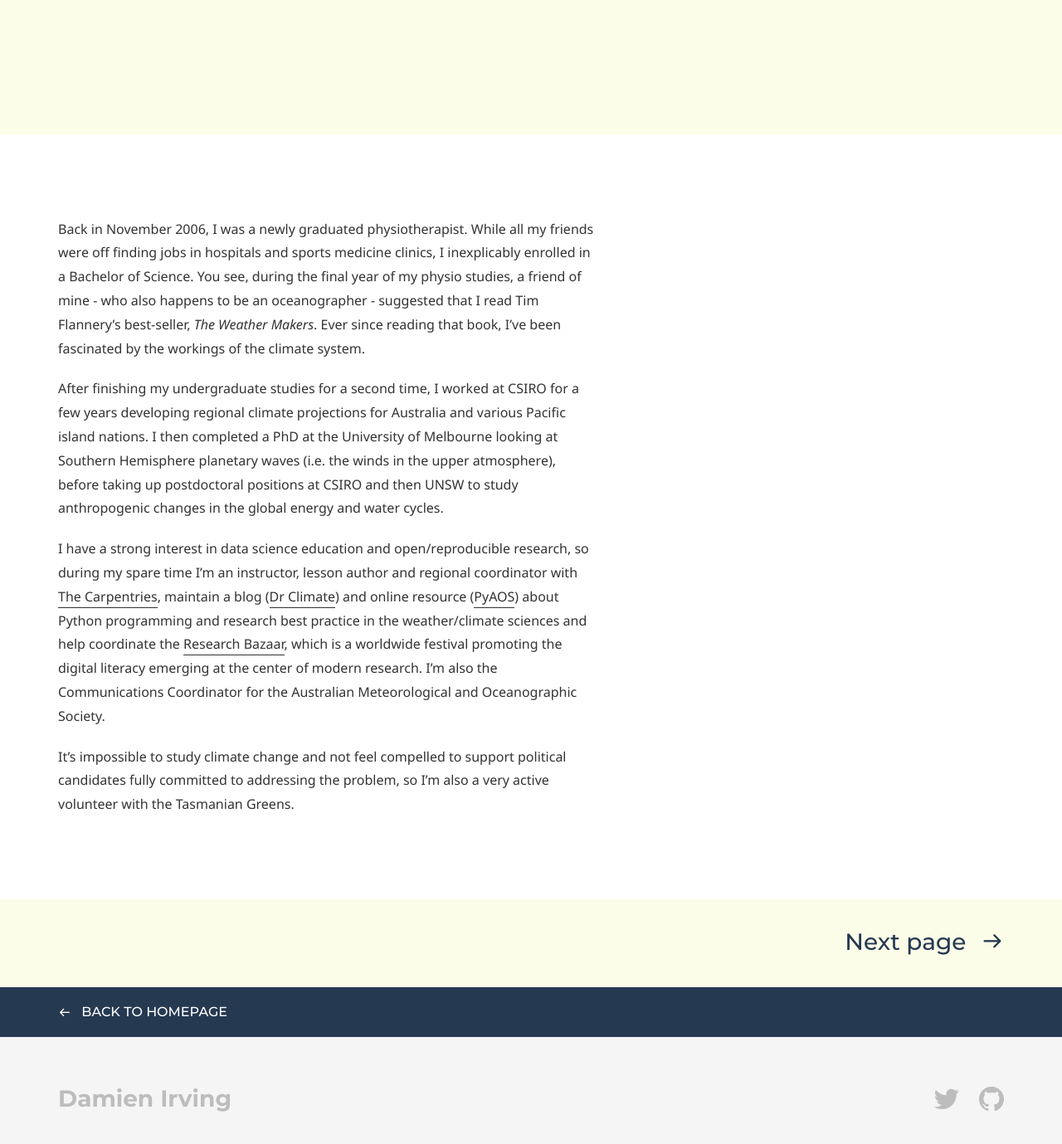
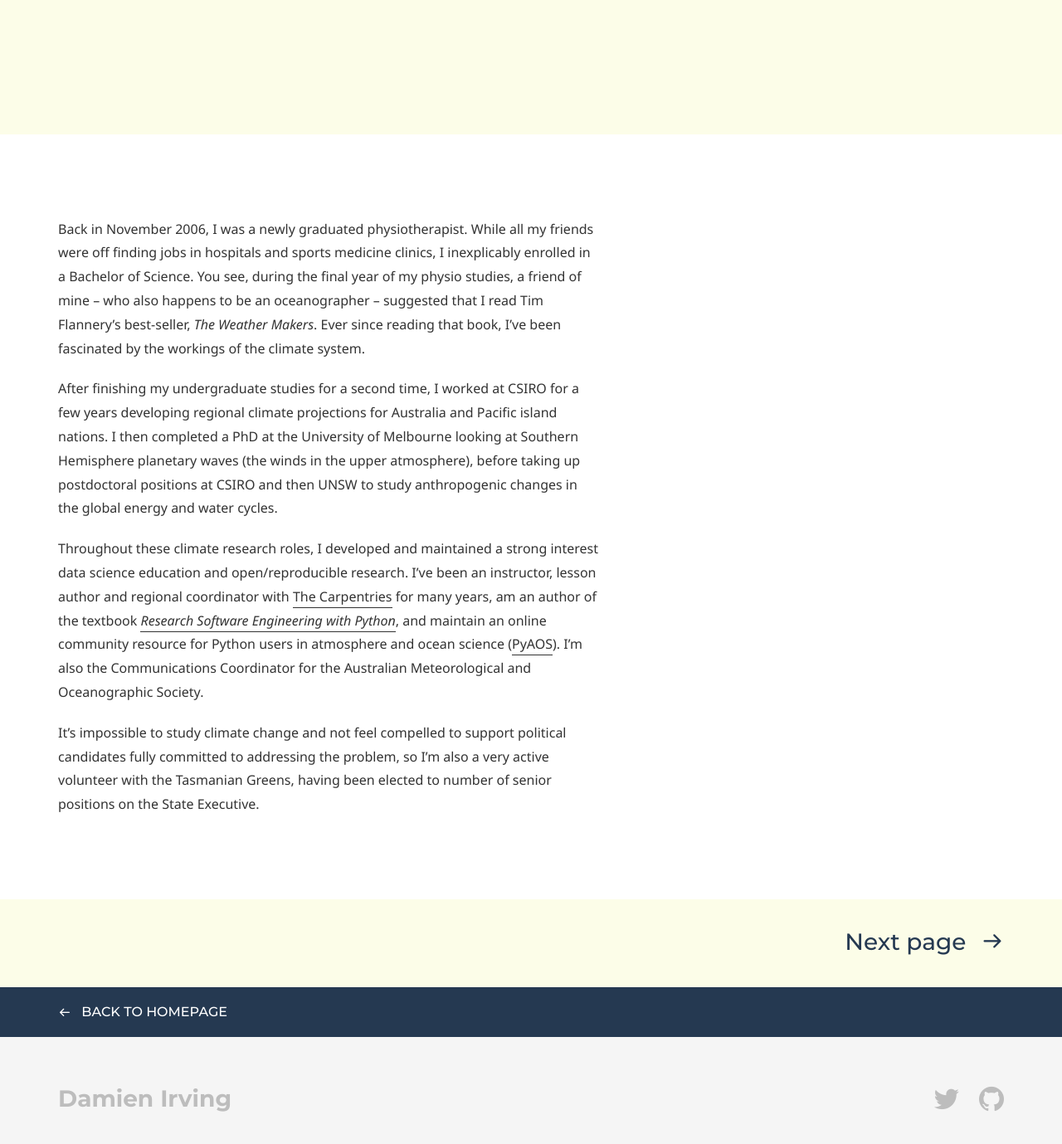
Before and after one commit to DamienIrving/damienirving.github.io, a Jekyll site: the page built from story.md, in a window 1280 px wide and 1400 px high, scrolled down 432 px. Shown: the top 1379 px of the window at 83% size. Built offline with Jekyll 4.4.1, drawn with Linux system fonts in a browser that asks for light colours; some web fonts are replaced.

Commit message:
Update story.md

```diff
--- a/story.md
+++ b/story.md
@@ -22,32 +22,32 @@ Back in November 2006, I was a newly graduated physiotherapist.
 While all my friends were off finding jobs in hospitals and sports medicine clinics,
 I inexplicably enrolled in a Bachelor of Science.
 You see, during the final year of my physio studies,
-a friend of mine - who also happens to be an oceanographer - suggested that
+a friend of mine – who also happens to be an oceanographer – suggested that
 I read Tim Flannery's best-seller, *The Weather Makers*.
 Ever since reading that book,
 I've been fascinated by the workings of the climate system.
 
 After finishing my undergraduate studies for a second time,
 I worked at CSIRO for a few years
-developing regional climate projections for Australia and various Pacific island nations.
+developing regional climate projections for Australia and Pacific island nations.
 I then completed a PhD at the University of Melbourne
 looking at Southern Hemisphere planetary waves
-(i.e. the winds in the upper atmosphere),
+(the winds in the upper atmosphere),
 before taking up postdoctoral positions at CSIRO and then UNSW
 to study anthropogenic changes in the global energy and water cycles.
 
-I have a strong interest in data science education and open/reproducible research,
-so during my spare time I’m an instructor, lesson author and
-regional coordinator with [The Carpentries](https://carpentries.org/),
-maintain a blog ([Dr Climate](http://drclimate.wordpress.com/))
-and online resource ([PyAOS](https://pyaos.github.io/))
-about Python programming and research best practice in the weather/climate sciences
-and help coordinate the [Research Bazaar](https://resbazblog.wordpress.com/),
-which is a worldwide festival promoting the digital literacy
-emerging at the center of modern research.
+Throughout these climate research roles,
+I developed and maintained a strong interest data science education
+and open/reproducible research.
+I’ve been an instructor, lesson author and regional coordinator with
+[The Carpentries](https://carpentries.org/) for many years,
+am an author of the textbook [*Research Software Engineering with Python*](https://merely-useful.tech/py-rse/),
+and maintain an online community resource for
+Python users in atmosphere and ocean science ([PyAOS](https://pyaos.github.io/)).
 I'm also the Communications Coordinator for the
 Australian Meteorological and Oceanographic Society.
 
 It's impossible to study climate change and not feel compelled
 to support political candidates fully committed to addressing the problem,
-so I'm also a very active volunteer with the Tasmanian Greens.
+so I'm also a very active volunteer with the Tasmanian Greens,
+having been elected to number of senior positions on the State Executive.
```
